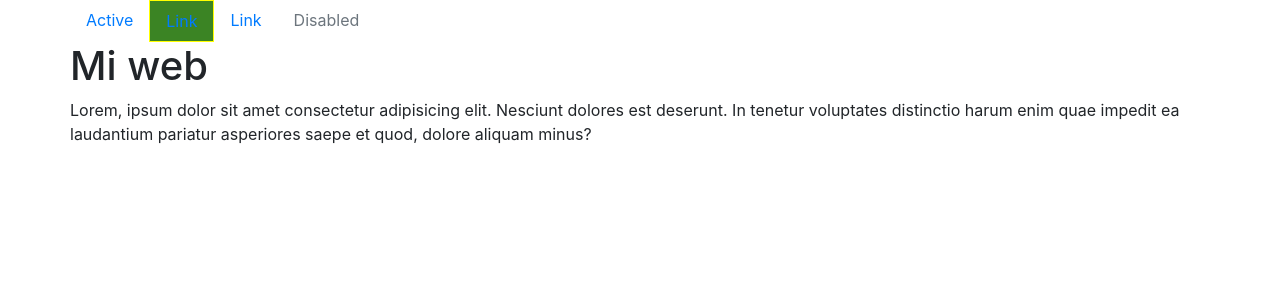
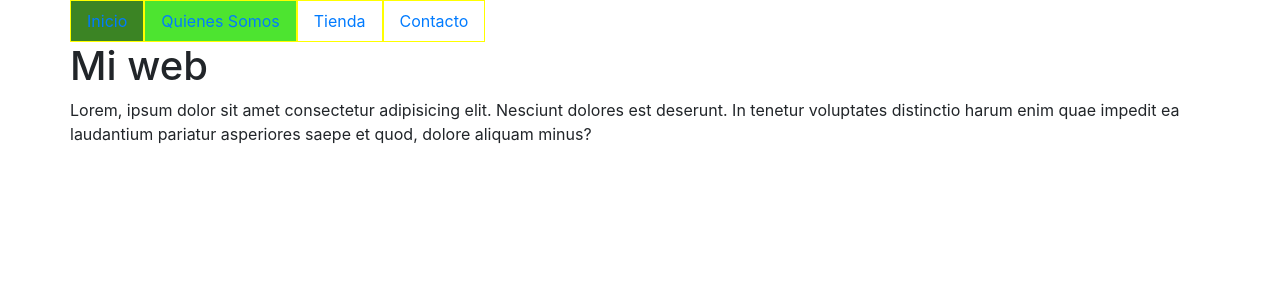
Before and after one commit to warrentalex26/ProyectoVue, a Vue app: page / in a window 1280 px wide. Shown: the top 300 px of the page. Built offline with nearby package versions, Linux system fonts and the light colour scheme.

Commit message:
enviar datos al componente, anidar componentes

```diff
--- a/src/App.vue
+++ b/src/App.vue
@@ -6,24 +6,24 @@
             <Navegacion/>
           </div>
           <div class="row">
-            <h1>Mi web</h1>
-            <p>Lorem, ipsum dolor sit amet consectetur adipisicing elit. Nesciunt dolores est deserunt. In tenetur voluptates distinctio harum enim quae impedit ea laudantium pariatur asperiores saepe et quod, dolore aliquam minus?</p>
-
+            <Contenido/>
           </div>
         </div>
-    <MiComponente/>
+    <!--<MiComponente/>-->
   </div>
 </template>
 
 <script>
-import MiComponente from './components/MiComponente'
+//import MiComponente from './components/MiComponente'
 import Navegacion from './components/Navegacion.vue'
+import Contenido from './components/Contenido.vue'
 
 export default {
   name: 'App',
   components: {
-    MiComponente,
-    Navegacion
+    //MiComponente,
+    Navegacion,
+    Contenido
   }
 }
 </script>
--- /dev/null
+++ b/src/components/Contenido.vue
@@ -0,0 +1,16 @@
+<template>
+  <div>
+        <h1>Mi web</h1>
+        <p>Lorem, ipsum dolor sit amet consectetur adipisicing elit. Nesciunt dolores est deserunt. In tenetur voluptates distinctio harum enim quae impedit ea laudantium pariatur asperiores saepe et quod, dolore aliquam minus?</p>
+  </div>
+</template>
+
+<script>
+export default {
+    name: 'Contenido',
+}
+</script>
+
+<style>
+
+</style>
--- a/src/components/Navegacion.vue
+++ b/src/components/Navegacion.vue
@@ -1,32 +1,23 @@
 <template>
   <ul class="nav">
-            <li class="nav-item">
-              <a class="nav-link active" href="#">Active</a>
-            </li>
-            <li class="nav-item" v-bind:style="{ backgroundColor:colorRandom, border: '1px solid yellow' }">
-              <a class="nav-link" href="#">Link</a>
-            </li>
-            <li class="nav-item">
-              <a class="nav-link" href="#">Link</a>
-            </li>
-            <li class="nav-item">
-              <a class="nav-link disabled" href="#" tabindex="-1" aria-disabled="true">Disabled</a>
-            </li>
-          </ul>
+    <NavegacionItem titulo="Inicio" />
+    <NavegacionItem titulo="Quienes Somos" />
+    <NavegacionItem titulo="Tienda" />
+    <NavegacionItem titulo="Contacto" />
+  </ul>
 </template>
 
 <script>
+import NavegacionItem from "./NavegacionItem";
+
 export default {
-    name: "Navegacion",
-    data(){
-        return{
-            mostrarActivo: true,
-            colorRandom: "#" + Math.floor(Math.random()*6777215).toString(16)//floor redondea hacia abajo un numero, random nos genera un numero aleatorio y lo multiplicamos por el maximo valor posible, y lo convertimos a cadena de texto con 16 para que devuelva un valor hexadecimal
-        };
-    }
-}
+  name: "Navegacion",
+  components: {
+    NavegacionItem,
+  },
+
+};
 </script>
 
 <style>
-
 </style>
--- /dev/null
+++ b/src/components/NavegacionItem.vue
@@ -0,0 +1,24 @@
+<template>
+    <li class="nav-item" v-bind:style="{ backgroundColor:colorRandom, border: '1px solid yellow' }">
+              <a class="nav-link" href="#">{{titulo}}</a>
+    </li>
+</template>
+
+<script>
+export default {
+    name: "NavegacionItem",
+    data() {
+    return {
+      mostrarActivo: true,
+      colorRandom: "#" + Math.floor(Math.random() * 6777215).toString(16), //floor redondea hacia abajo un numero, random nos genera un numero aleatorio y lo multiplicamos por el maximo valor posible, y lo convertimos a cadena de texto con 16 para que devuelva un valor hexadecimal
+    };
+  },
+  props:{
+      titulo: String
+  }
+}
+</script>
+
+<style>
+
+</style>
```
